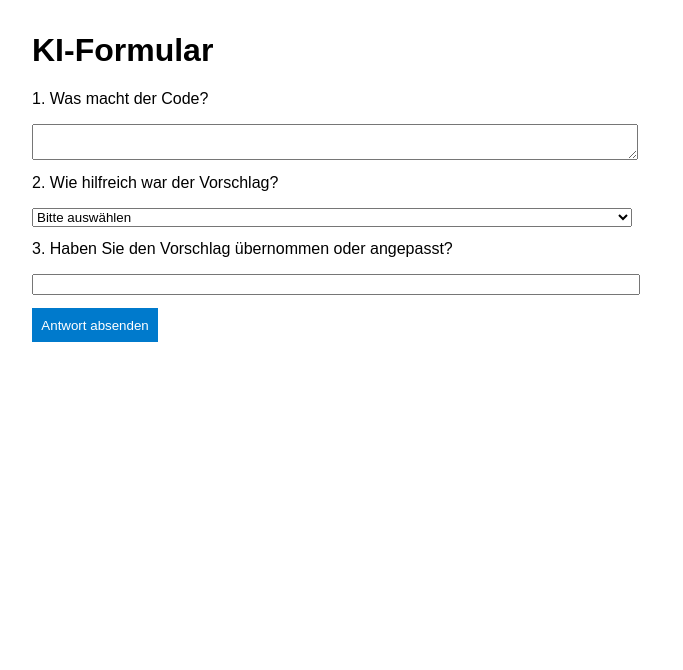
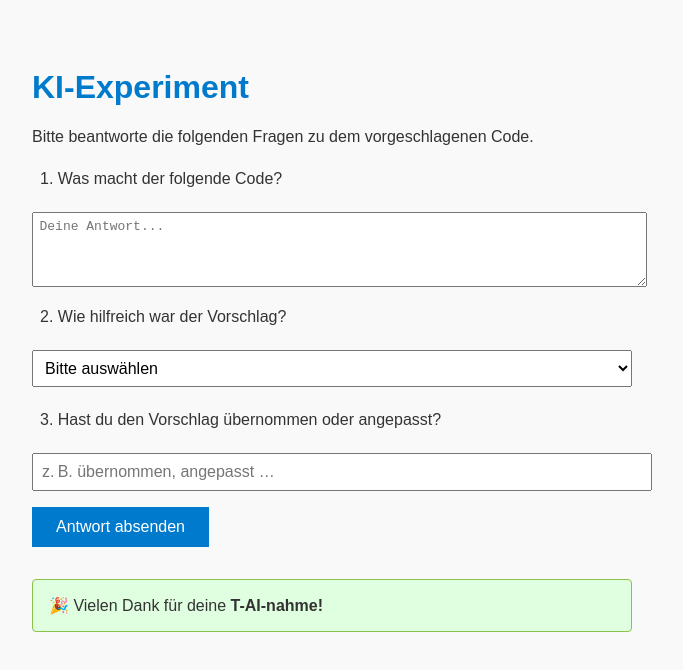
Before and after one commit to janLukas1300/KI-Experiment, a plain HTML site: page index.html in a window 1280 px wide. Both pictures are taken after a click on the button "Antwort absenden". Shown: the whole page, without its empty margins (308-991 px from the left). Drawn offline with Linux system fonts and the light colour scheme; no server answers.

Commit message:
Update index.html finito für heute

```diff
--- a/index.html
+++ b/index.html
@@ -2,18 +2,48 @@
 <html lang="de">
 <head>
   <meta charset="UTF-8">
-  <title>Einfaches KI-Formular</title>
+  <title>KI-Experiment – Teilnahme</title>
   <style>
-    body { font-family: sans-serif; max-width: 600px; margin: 2em auto; }
-    label, textarea, select, input { display: block; width: 100%; margin-bottom: 1em; }
-    button { padding: 0.7em; background-color: #007acc; color: white; border: none; cursor: pointer; }
+    body {
+      font-family: Arial, sans-serif;
+      max-width: 600px;
+      margin: 2em auto;
+      padding: 1em;
+      background-color: #f9f9f9;
+      color: #333;
+    }
+    h1 { color: #007acc; }
+    label, textarea, select, input {
+      display: block;
+      width: 100%;
+      margin-bottom: 1em;
+      padding: 0.5em;
+      font-size: 1em;
+    }
+    button {
+      padding: 0.7em 1.5em;
+      background-color: #007acc;
+      color: white;
+      border: none;
+      cursor: pointer;
+      font-size: 1em;
+    }
+    #danke {
+      display: none;
+      margin-top: 2em;
+      background-color: #e0ffe0;
+      border: 1px solid #8bc34a;
+      padding: 1em;
+      border-radius: 4px;
+    }
   </style>
 </head>
 <body>
-  <h1>KI-Formular</h1>
+  <h1>KI-Experiment</h1>
+  <p>Bitte beantworte die folgenden Fragen zu dem vorgeschlagenen Code.</p>
 
-  <label for="frage1">1. Was macht der Code?</label>
-  <textarea id="frage1"></textarea>
+  <label for="frage1">1. Was macht der folgende Code?</label>
+  <textarea id="frage1" rows="4" placeholder="Deine Antwort..."></textarea>
 
   <label for="frage2">2. Wie hilfreich war der Vorschlag?</label>
   <select id="frage2">
@@ -25,10 +55,12 @@
     <option>Unverständlich</option>
   </select>
 
-  <label for="frage3">3. Haben Sie den Vorschlag übernommen oder angepasst?</label>
-  <input type="text" id="frage3">
+  <label for="frage3">3. Hast du den Vorschlag übernommen oder angepasst?</label>
+  <input type="text" id="frage3" placeholder="z. B. übernommen, angepasst …">
 
   <button onclick="saveData()">Antwort absenden</button>
+
+  <div id="danke">🎉 Vielen Dank für deine <strong>T-AI-nahme!</strong></div>
 
   <script>
     function saveData() {
@@ -49,13 +81,18 @@ console.log(filterEven([2, 4, 11, 15, 7, 8, 12]));`;
       });
 
       fetch("https://script.google.com/macros/s/AKfycbzEdORXTsp_A7btMU6FwOdLhv9PXvUJdg3FnqOTzppPb4peX7jXqEpnN7CiFvvEELB_/exec?" + params.toString())
-        .then(response => response.text())
+        .then(response => {
+          if (!response.ok) {
+            throw new Error("Antwort nicht OK: " + response.status);
+          }
+          return response.text();
+        })
         .then(result => {
-          alert("Antwort gespeichert!");
+          document.getElementById("danke").style.display = "block";
         })
         .catch(error => {
-          console.error("Fehler:", error);
-          alert("Speichern fehlgeschlagen.");
+          console.warn("CORS-Problem, aber vermutlich erfolgreich gespeichert.");
+          document.getElementById("danke").style.display = "block";
         });
     }
   </script>
```
